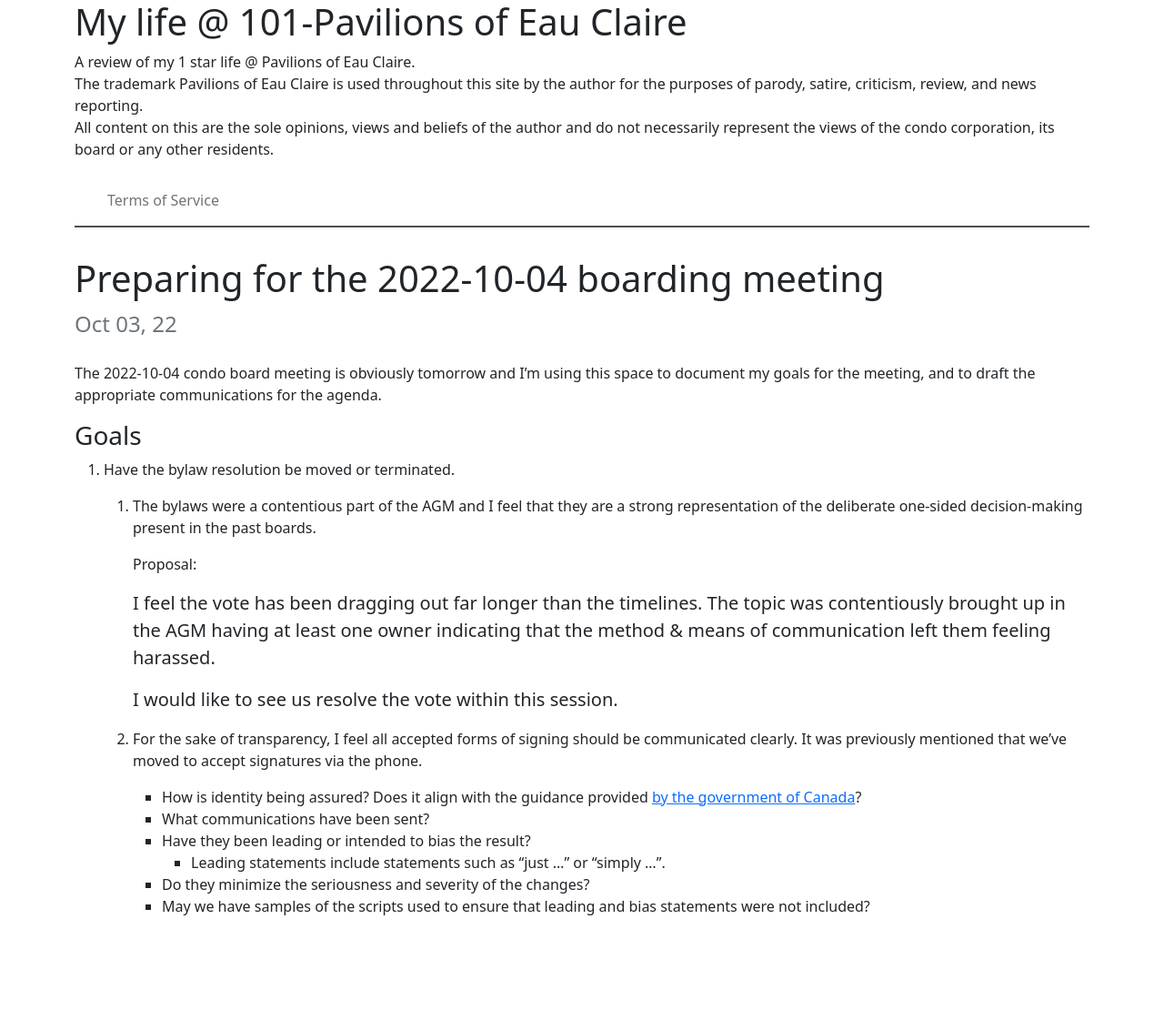
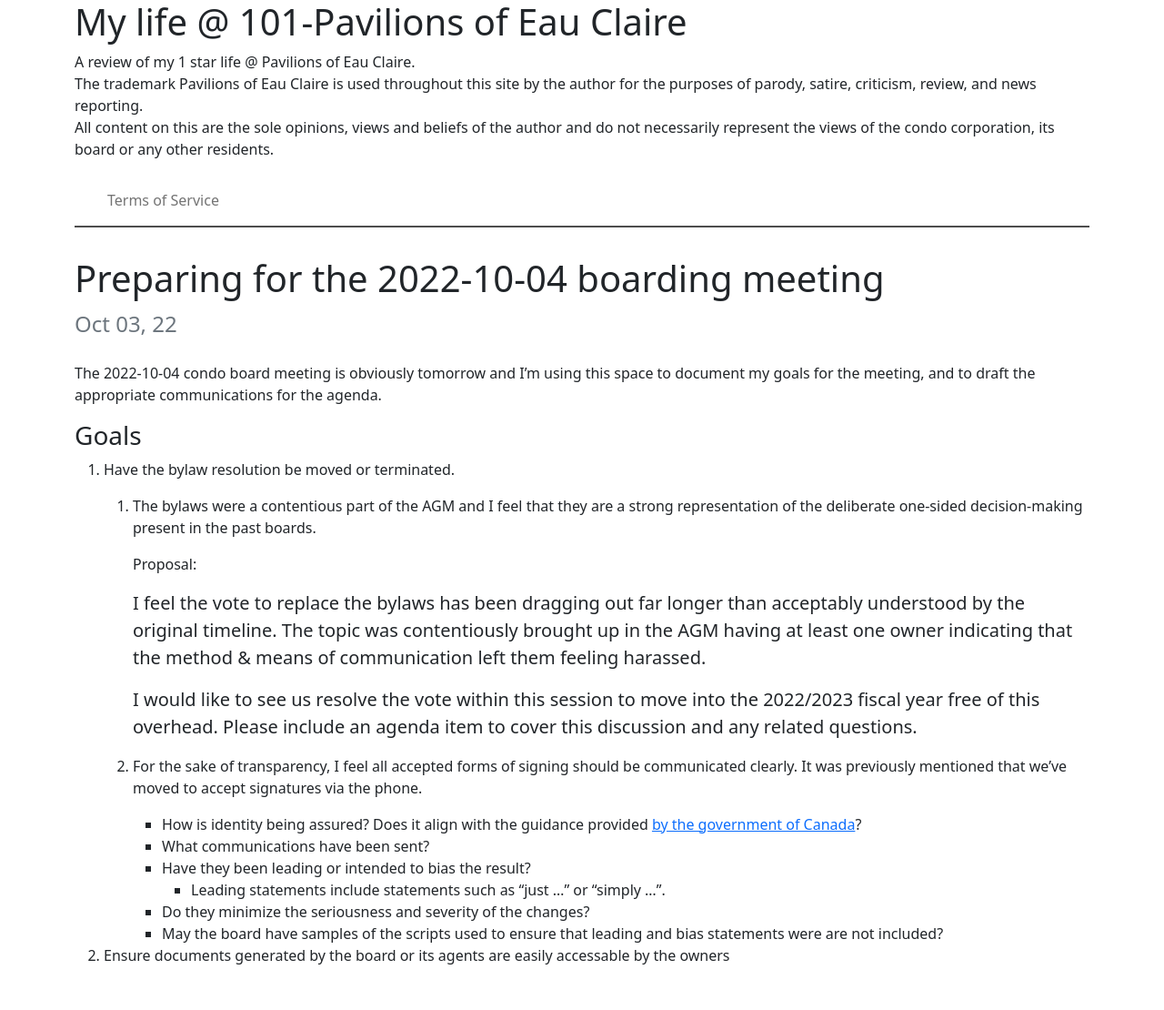
Before and after one commit to sparksis/pavilions-of-eau-claire-blog, a Jekyll site: the page built from _posts/2022-10-03-preparing-for-board-meeting.md, in a window 1280 px wide. Shown: the whole page at 91% size. Built offline with Jekyll 4.4.1, drawn with Linux system fonts in a browser that asks for light colours; before the commit the page ends 1056 px from its top, so only the background shows below that.

Commit message:
updates & fixes

```diff
--- a/_posts/2022-10-03-preparing-for-board-meeting.md
+++ b/_posts/2022-10-03-preparing-for-board-meeting.md
@@ -17,11 +17,11 @@ goals for the meeting, and to draft the appropriate communications for the agend
 
         Proposal:
 
-        > I feel the vote has been dragging out far longer than the timelines. The topic was
-        > contentiously brought up in the AGM having at least one owner indicating that the
-        > method & means of communication left them feeling harassed.
+        > I feel the vote to replace the bylaws has been dragging out far longer than acceptably understood by the original timeline.
+        > The topic was contentiously brought up in the AGM having at least one owner indicating that the method & means of communication left them feeling harassed.
         >
-        > I would like to see us resolve the vote within this session.
+        > I would like to see us resolve the vote within this session to move into the 2022/2023  fiscal year free of this overhead.
+        > Please include an agenda item to cover this discussion and any related questions.
 
     2.  For the sake of transparency, I feel all accepted forms of signing should be
         communicated clearly.  It was previously mentioned that we've moved to accept
@@ -33,5 +33,6 @@ goals for the meeting, and to draft the appropriate communications for the agend
         * Have they been leading or intended to bias the result?
             * Leading statements include statements such as "just ..." or "simply ...".
         * Do they minimize the seriousness and severity of the changes?
-        * May we have samples of the scripts used to ensure that leading and bias statements were
-          not included?
+        * May the board have samples of the scripts used to ensure that leading and bias statements were are not included?
+
+2. Ensure documents generated by the board or its agents are easily accessable by the owners
```
